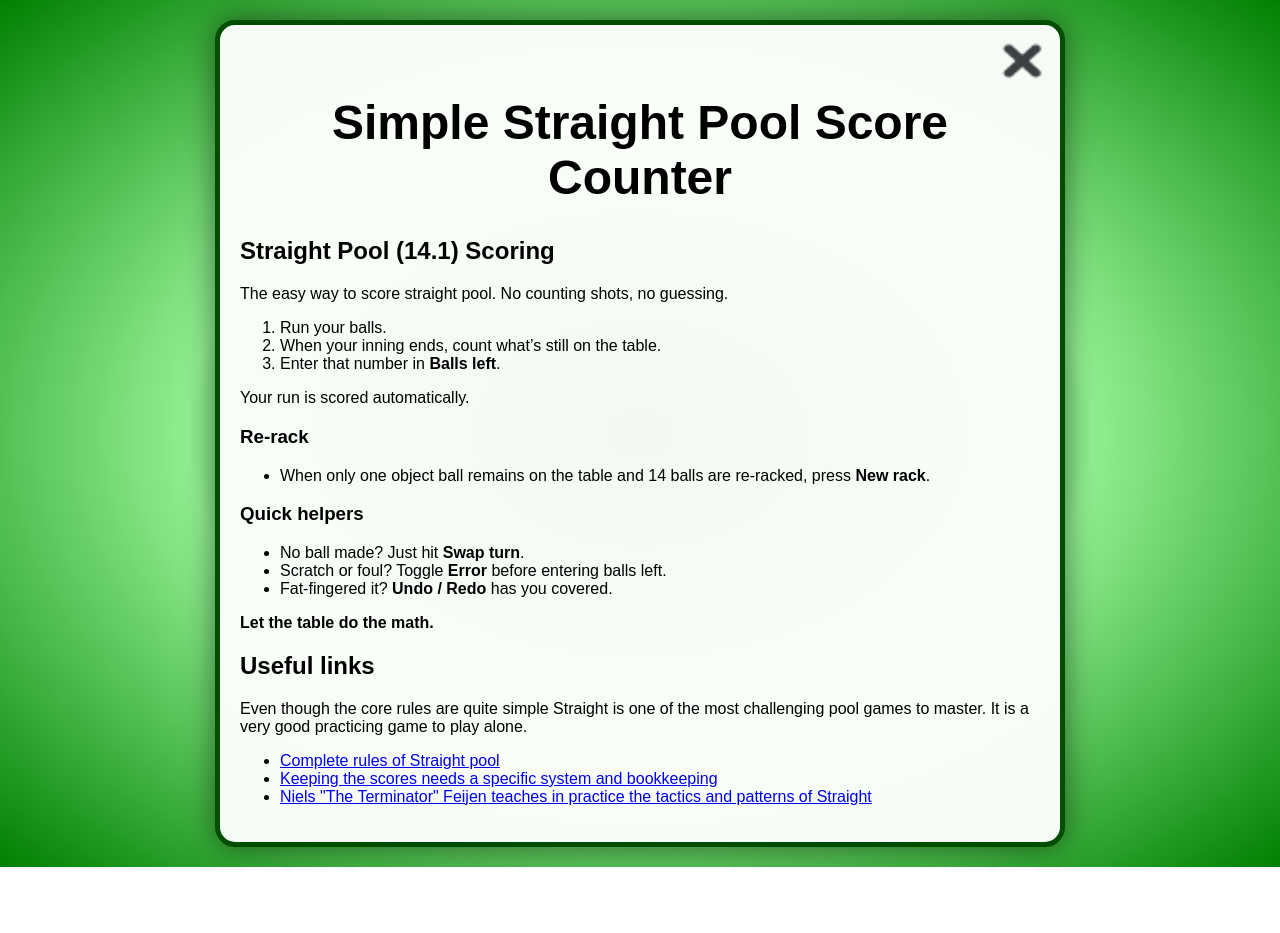
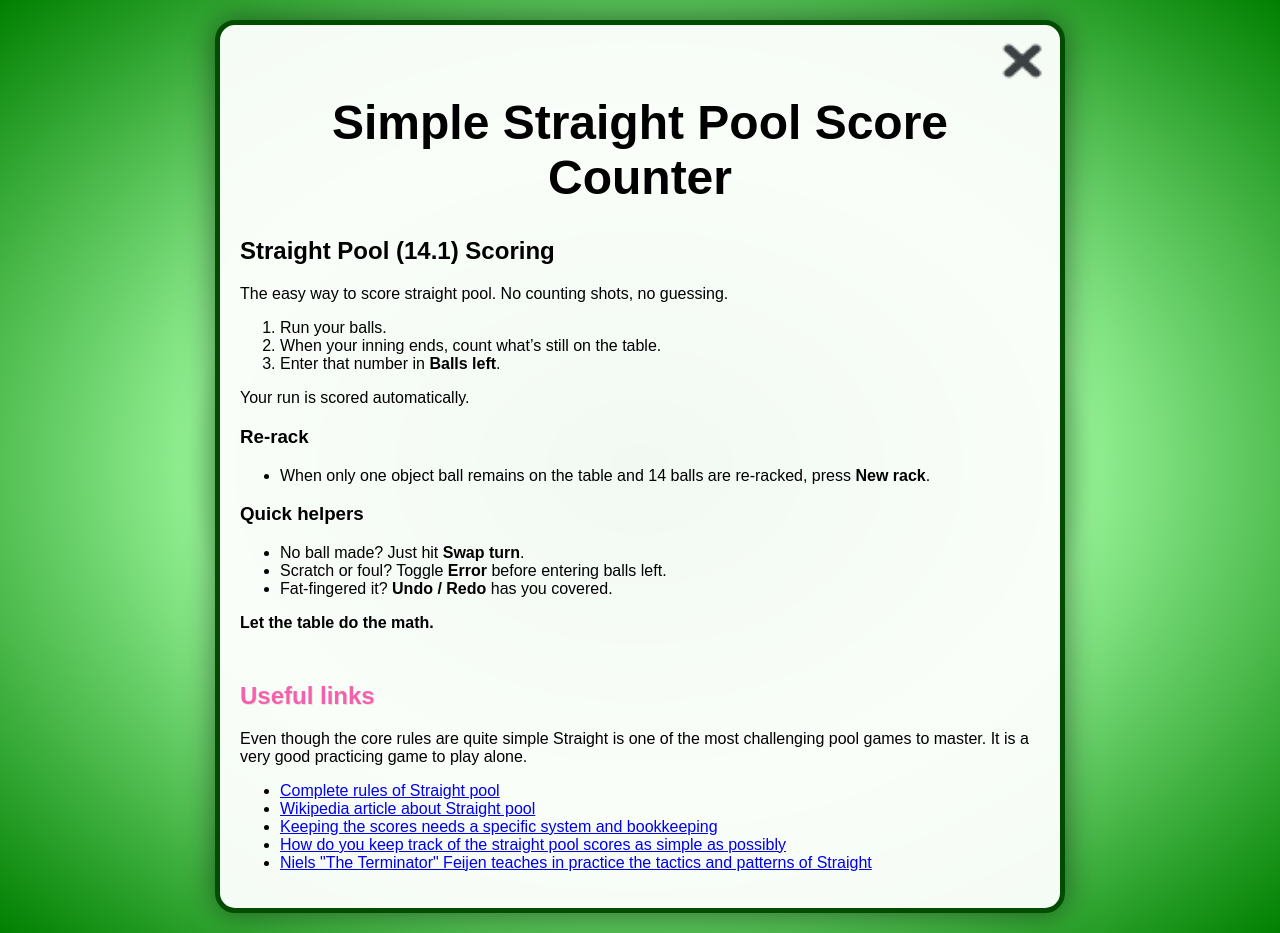
Before and after one commit to fearlessit/straightpoolscores, a plain HTML site: page src/info.html in a window 1280 px wide. Before the commit the page ends 867 px from the top, so only its background shows below. Drawn offline with Linux system fonts and the light colour scheme.

Commit message:
More useful links with better visibility for the user.

```diff
--- a/src/css/straight-scores.css
+++ b/src/css/straight-scores.css
@@ -220,6 +220,13 @@ h1 {
   height: 40px;
 }
 
+.useful-links-header {
+  color: #f649a2da;
+  /* Eye-opening OrangeRed */
+  text-shadow: 1px 1px 0px rgba(0, 0, 0, 0.1);
+  padding-top: 30px;
+}
+
 
 /* Media Queries */
 
--- a/src/info.html
+++ b/src/info.html
@@ -49,15 +49,23 @@
 			</p>
 		</div>
 
-		<h2>Useful links</h2>
+		<h2 class="useful-links-header">Useful links</h2>
 		<p>Even though the core rules are quite simple Straight is one of the most challenging pool games to master. It
 			is a very good practicing game to play alone.</p>
 		<ul>
 			<li><a href="https://www.youtube.com/watch?v=R-WsMZ_cOSw">Complete rules of Straight pool</a></li>
+			<li><a href="https://en.wikipedia.org/wiki/Straight_pool">Wikipedia article about Straight pool</a></li>
 			<li><a href="https://www.youtube.com/watch?v=-ywZnfu781c">Keeping the scores needs a specific system and
 					bookkeeping</a></li>
+			<li><a
+					href="https://www.reddit.com/r/billiards/comments/10gdwky/how_do_you_keep_track_of_the_score_of_your_visit/">How
+					do you keep track of the straight pool scores as simple as possibly</a></li>
 			<li><a href="https://www.youtube.com/watch?v=csSozILRcvk">Niels "The Terminator" Feijen teaches in practice
 					the tactics and patterns of Straight</a></li>
+
+			<!-- Monetarize this:-->
+			<!--			<li><a href="https://www.youtube.com/watch?v=RpxmHaUIn1Q">Jayson Shaw's 832 high run</a></li> -->
+
 		</ul>
 	</div>
 </body>
```
